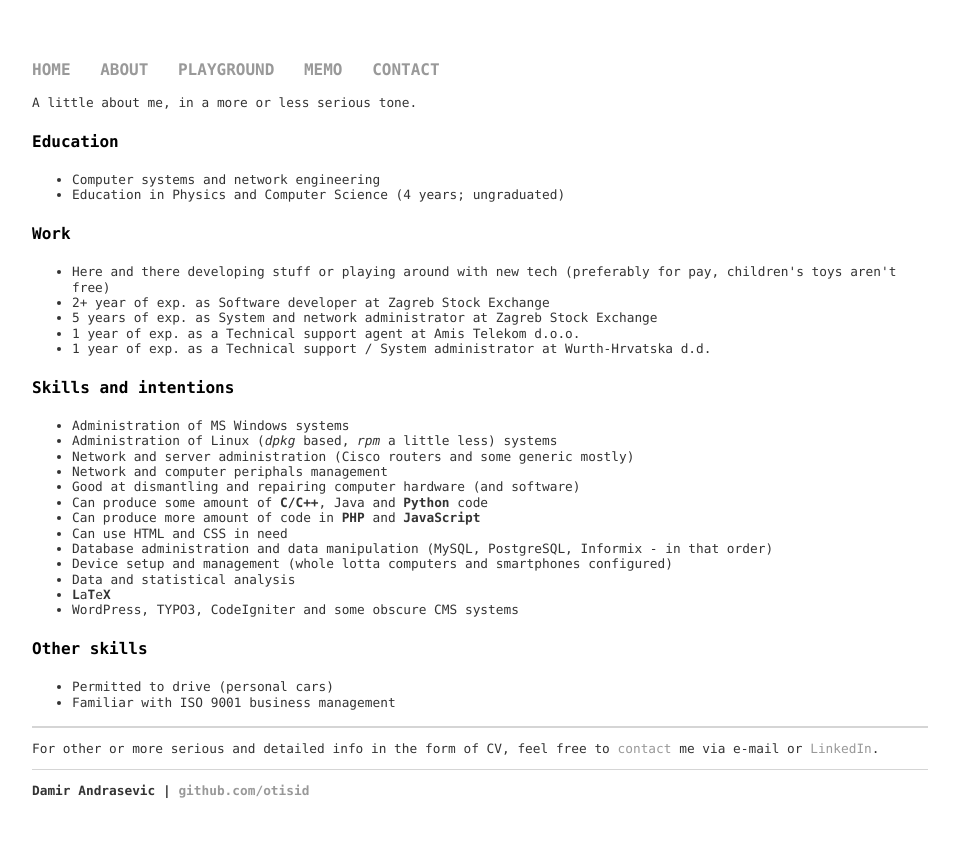
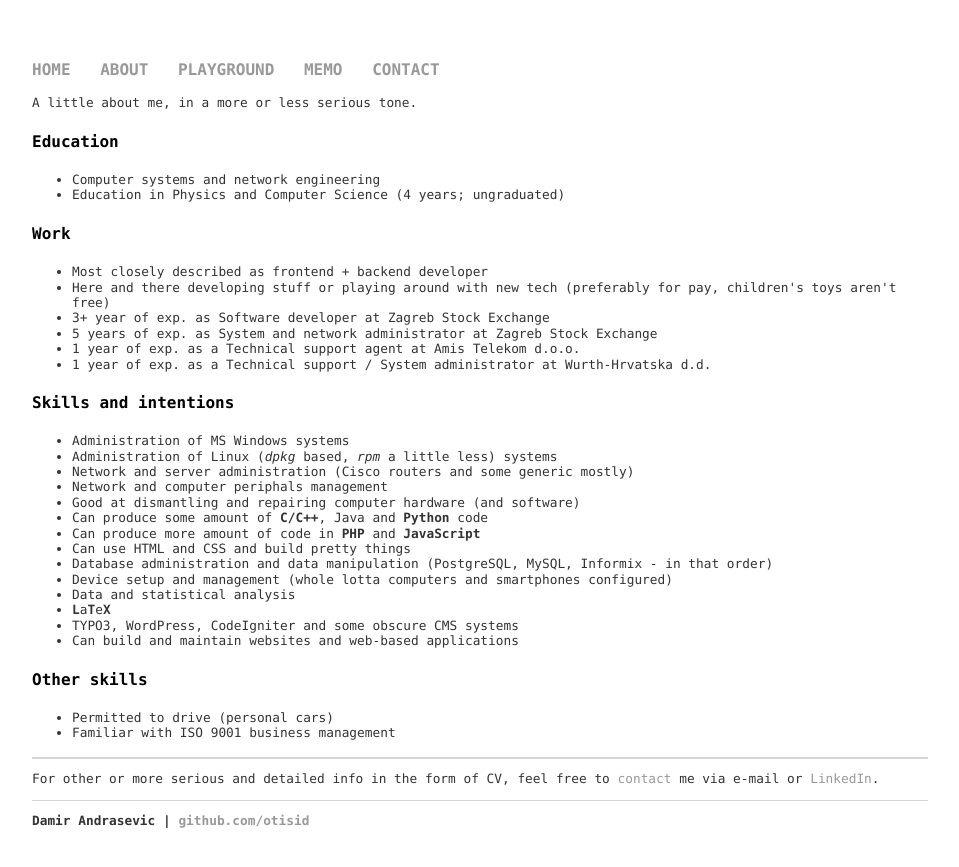
Before and after one commit to otisid/otisid.github.io, a Jekyll site: the page built from about/index.html, in a window 1280 px wide. Shown: the top 867 px of the page, without its empty margins (160-1119 px from the left). Built offline with Jekyll 4.4.1, drawn with Linux system fonts in a browser that asks for light colours.

Commit message:
Minor updates to the state of affiars.

```diff
--- a/about/index.html
+++ b/about/index.html
@@ -10,9 +10,10 @@ title: about
 </ul>
 <h4>Work</h4>
 <ul>
+	<li>Most closely described as frontend + backend developer</li>
 	<li>Here and there developing stuff or playing around with new tech
 	(preferably for pay, children's toys aren't free)</li>
-	<li>2+ year of exp. as Software developer at Zagreb Stock Exchange</li>
+	<li>3+ year of exp. as Software developer at Zagreb Stock Exchange</li>
 	<li>5 years of exp. as System and network administrator at Zagreb Stock Exchange</li>
 	<li>1 year of exp. as a Technical support agent at Amis Telekom d.o.o.</li>
 	<li>1 year of exp. as a Technical support / System administrator at Wurth-Hrvatska d.d.</li>
@@ -27,12 +28,13 @@ title: about
 	<li>Good at dismantling and repairing computer hardware (and software)</li>
 	<li>Can produce some amount of <b>C/C++</b>, Java and <b>Python</b> code</li>
 	<li>Can produce more amount of code in <b>PHP</b> and <b>JavaScript</b></li>
-	<li>Can use HTML and CSS in need</li>
-	<li>Database administration and data manipulation (MySQL, PostgreSQL, Informix - in that order)</li>
+	<li>Can use HTML and CSS and build pretty things</li>
+	<li>Database administration and data manipulation (PostgreSQL, MySQL, Informix - in that order)</li>
 	<li>Device setup and management (whole lotta computers and smartphones configured)</li>
 	<li>Data and statistical analysis</li>
 	<li><b>L</b>a<b>T</b>e<b>X</b></li>
-	<li>WordPress, TYPO3, CodeIgniter and some obscure CMS systems</li>
+	<li>TYPO3, WordPress, CodeIgniter and some obscure CMS systems</li>
+	<li>Can build and maintain websites and web-based applications</li>
 </ul>
 <h4>Other skills</h4>
 <ul>
```
